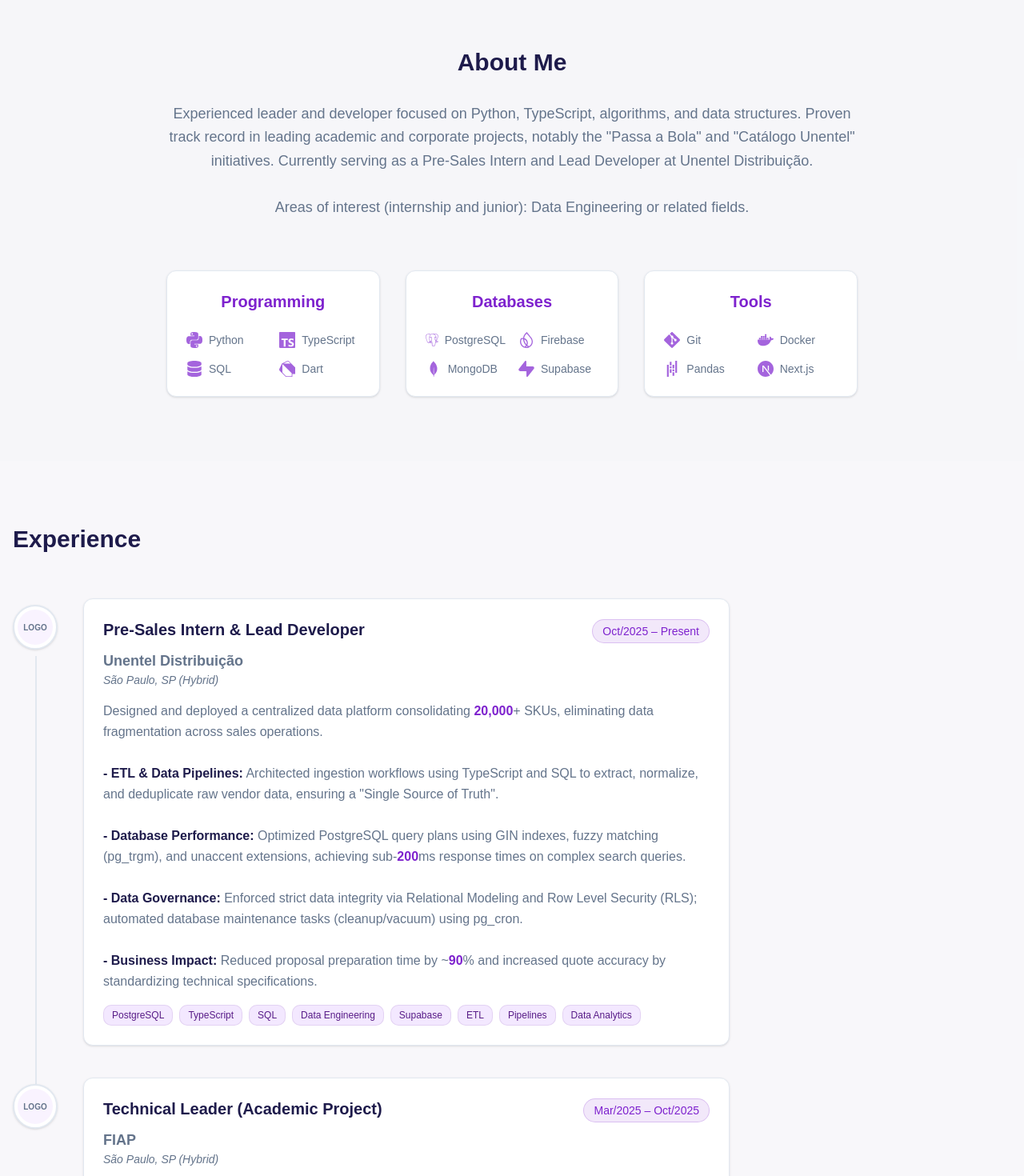
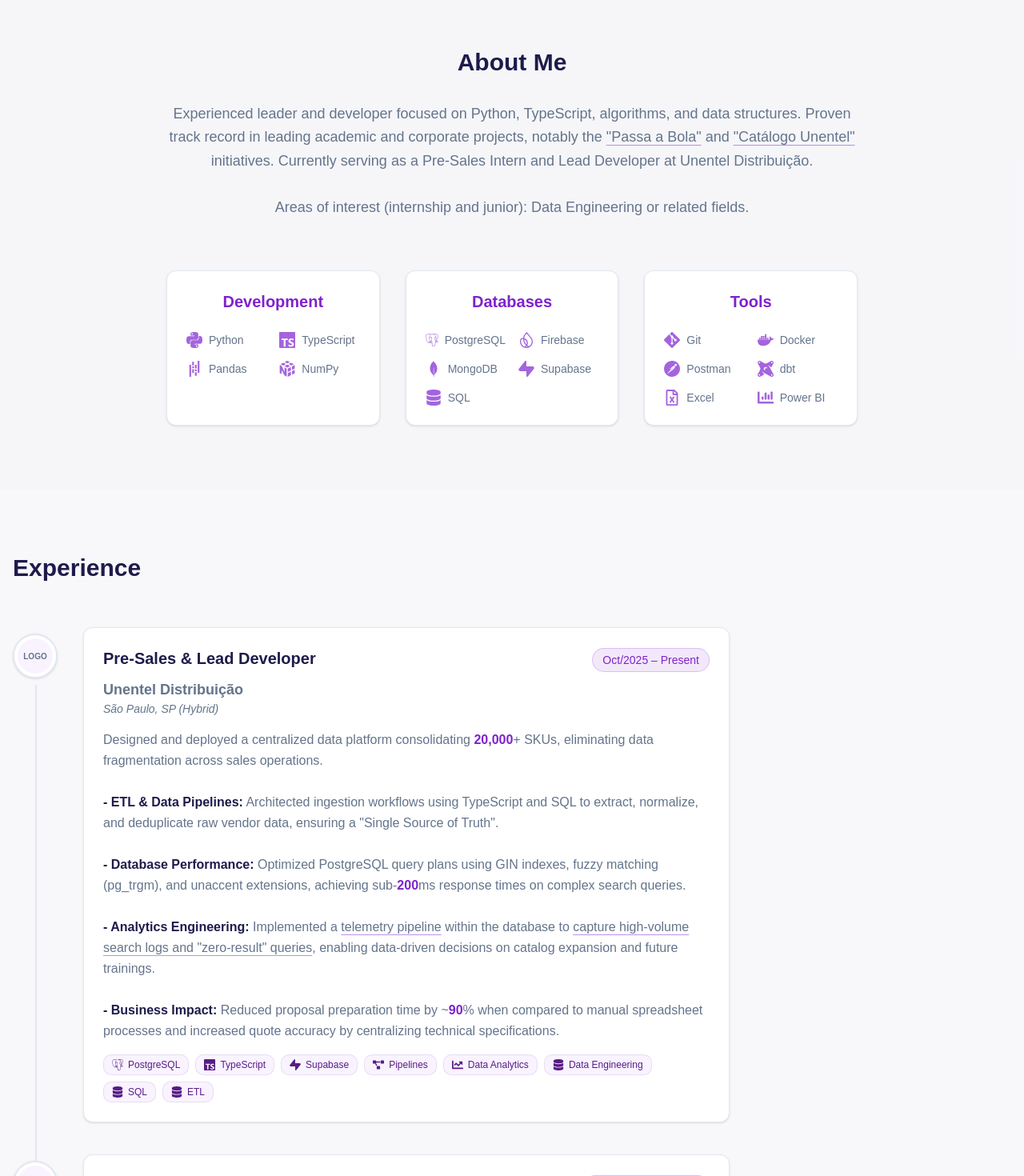
Before and after one commit to Caioncaminha/portfolio, a Next.js app: page / in a window 1280 px wide. Shown: the part 820-2290 px from the top of the page at 80% size. Built offline with nearby package versions, Linux system fonts and the light colour scheme.

Commit message:
feat(experience): add tech icons to experience skills
Standardize skill rendering across sections by updating TechIcon with new mappings (Pipelines, Data Analytics, Leadership) and implementing it in the Experience section.

```diff
--- a/src/components/sections/Experience.tsx
+++ b/src/components/sections/Experience.tsx
@@ -3,6 +3,7 @@
 import { useLanguage } from "@/context/language-context";
 import { motion, Variants } from "framer-motion";
 import { RichText } from "@/components/ui/rich-text";
+import { TechIcon } from "@/components/ui/tech-icon";
 
 export function Experience() {
   const { dict } = useLanguage();
@@ -98,12 +99,13 @@
 
                 <div className="flex flex-wrap gap-2 relative z-10">
                   {job.skills.map((skill, i) => (
-                    <span
+                    <div
                       key={i}
-                      className="text-xs font-medium px-2.5 py-1 rounded-md bg-secondary text-secondary-foreground border border-secondary-foreground/10"
+                      className="flex items-center gap-1.5 px-2.5 py-1 rounded-md bg-secondary/50 text-xs font-medium text-secondary-foreground hover:bg-secondary transition-colors border border-secondary-foreground/10"
                     >
-                      {skill}
-                    </span>
+                      <TechIcon name={skill} className="w-3.5 h-3.5" />
+                      <span>{skill}</span>
+                    </div>
                   ))}
                 </div>
               </div>
--- a/src/components/ui/language-toggle.tsx
+++ b/src/components/ui/language-toggle.tsx
@@ -12,7 +12,7 @@
       className="px-3 py-1 rounded-md text-sm font-medium hover:bg-secondary/80 transition-colors border border-transparent hover:border-border focus:outline-none focus:ring-2 focus:ring-primary"
       aria-label="Toggle Language"
     >
-      {language === "en" ? "PT" : "EN"}
+      {language === "en" ? "EN" : "PT"}
     </button>
   );
 }
--- a/src/components/ui/tech-icon.tsx
+++ b/src/components/ui/tech-icon.tsx
@@ -1,30 +1,69 @@
 import {
-  SiPython, SiTypescript, SiPostgresql, SiFlutter, SiDart, SiFirebase,
-  SiReact, SiNextdotjs, SiTailwindcss, SiDocker, SiGit, SiPandas, SiMongodb, SiSupabase
+  SiPython,
+  SiTypescript,
+  SiPostgresql,
+  SiFlutter,
+  SiDart,
+  SiFirebase,
+  SiReact,
+  SiNextdotjs,
+  SiTailwindcss,
+  SiDocker,
+  SiGit,
+  SiPandas,
+  SiMongodb,
+  SiSupabase,
+  SiNumpy,
+  SiPostman,
+  SiDbt,
 } from "react-icons/si";
-import { FaDatabase, FaCode } from "react-icons/fa";
+import {
+  FaDatabase,
+  FaCode,
+  FaChartLine,
+  FaUsers,
+  FaProjectDiagram,
+  FaRegFileExcel,
+  FaChartBar,
+} from "react-icons/fa";
 
-export function TechIcon({ name, className }: { name: string; className?: string }) {
+export function TechIcon({
+  name,
+  className,
+}: {
+  name: string;
+  className?: string;
+}) {
   const normalized = name.toLowerCase();
 
   const icons: Record<string, React.ElementType> = {
-    "python": SiPython,
-    "typescript": SiTypescript,
-    "postgresql": SiPostgresql,
-    "flutter": SiFlutter,
-    "dart": SiDart,
-    "firebase": SiFirebase,
-    "react": SiReact,
+    python: SiPython,
+    typescript: SiTypescript,
+    postgresql: SiPostgresql,
+    flutter: SiFlutter,
+    dart: SiDart,
+    firebase: SiFirebase,
+    react: SiReact,
     "next.js": SiNextdotjs,
-    "tailwind": SiTailwindcss,
-    "docker": SiDocker,
-    "git": SiGit,
-    "pandas": SiPandas,
-    "mongodb": SiMongodb,
-    "supabase": SiSupabase,
-    "sql": FaDatabase,
-    "etl": FaDatabase,
+    tailwind: SiTailwindcss,
+    docker: SiDocker,
+    git: SiGit,
+    pandas: SiPandas,
+    mongodb: SiMongodb,
+    supabase: SiSupabase,
+    sql: FaDatabase,
+    etl: FaDatabase,
     "data engineering": FaDatabase,
+    "data analytics": FaChartLine,
+    "team leadership": FaUsers,
+    pipelines: FaProjectDiagram,
+    "liderança de equipe": FaUsers, // PT support
+    "engenharia de dados": FaDatabase, // PT support
+    numpy: SiNumpy,
+    postman: SiPostman,
+    dbt: SiDbt,
+    excel: FaRegFileExcel,
+    "power bi": FaChartBar,
   };
 
   const Icon = icons[normalized] || FaCode;
--- a/src/data/dictionaries.ts
+++ b/src/data/dictionaries.ts
@@ -9,22 +9,38 @@
     },
     hero: {
       role: "Software Engineering Student | Specializing in Data Engineering",
-      available: "Available for Internship & Junior Roles",
       cta: "Contact Me",
       downloadCv: "Download CV",
     },
     about: {
       title: "About Me",
-      summary: `Experienced leader and developer focused on Python, TypeScript, algorithms, and data structures. Proven track record in leading academic and corporate projects, notably the "Passa a Bola" and "Catálogo Unentel" initiatives. Currently serving as a Pre-Sales Intern and Lead Developer at Unentel Distribuição.
+      summary: `Experienced leader and developer focused on Python, TypeScript, algorithms, and data structures. Proven track record in leading academic and corporate projects, notably the __"Passa a Bola"__ and __"Catálogo Unentel"__ initiatives. Currently serving as a Pre-Sales Intern and Lead Developer at Unentel Distribuição.
 
       Areas of interest (internship and junior): Data Engineering or related fields.`,
+    },
+    skills: {
+      title: "Technical Skills",
+      categories: [
+        {
+          name: "Development",
+          items: ["Python", "TypeScript", "Pandas", "NumPy"],
+        },
+        {
+          name: "Databases",
+          items: ["PostgreSQL", "Firebase", "MongoDB", "Supabase", "SQL"],
+        },
+        {
+          name: "Tools",
+          items: ["Git", "Docker", "Postman", "dbt", "Excel", "Power BI"],
+        },
+      ],
     },
     experience: {
       title: "Experience",
       jobs: [
         {
           company: "Unentel Distribuição",
-          role: "Pre-Sales Intern & Lead Developer",
+          role: "Pre-Sales & Lead Developer",
           period: "Oct/2025 – Present",
           location: "São Paulo, SP (Hybrid)",
           description: `Designed and deployed a centralized data platform consolidating [[20,000]]+ SKUs, eliminating data fragmentation across sales operations.
@@ -33,18 +49,18 @@
 
 **- Database Performance:** Optimized PostgreSQL query plans using GIN indexes, fuzzy matching (pg_trgm), and unaccent extensions, achieving sub-[[200]]ms response times on complex search queries.
 
-**- Data Governance:** Enforced strict data integrity via Relational Modeling and Row Level Security (RLS); automated database maintenance tasks (cleanup/vacuum) using pg_cron.
+**- Analytics Engineering:** Implemented a __telemetry pipeline__ within the database to __capture high-volume search logs and "zero-result" queries__, enabling data-driven decisions on catalog expansion and future trainings.
 
-**- Business Impact:** Reduced proposal preparation time by ~[[90]]% and increased quote accuracy by standardizing technical specifications.`,
+**- Business Impact:** Reduced proposal preparation time by ~[[90]]% when compared to manual spreadsheet processes and increased quote accuracy by centralizing technical specifications.`,
           skills: [
             "PostgreSQL",
             "TypeScript",
-            "SQL",
-            "Data Engineering",
             "Supabase",
-            "ETL",
             "Pipelines",
             "Data Analytics",
+            "Data Engineering",
+            "SQL",
+            "ETL",
           ],
           logo: "https://via.placeholder.com/150",
         },
@@ -64,8 +80,15 @@
 **Key indicators and results:**
 - MVP delivered with full integration (Login/Sign-up, Homepage, Profile, Championships, Admin Panel, Geolocation, Cloud integration, and Multi-factor Authentication).
 - Reduced up to [[70]]% of manual work for clubs in data collection and consolidation (compared to spreadsheet-based processes) by automating ingestion and centralizing records.`,
-          skills: ["Flutter", "Dart", "Firebase", "Team Leadership"],
-          logo: "https://via.placeholder.com/150",
+          skills: [
+            "Flutter",
+            "Dart",
+            "Cloud Firestore",
+            "Firebase",
+            "Git",
+            "Team Leadership",
+          ],
+          logo: "/public/images/projects/unentel-catalog/unentel_logo.jpg",
         },
       ],
     },
@@ -153,22 +176,11 @@
         {
           institution: "FIAP",
           degree: "Bachelor’s Degree in Software Engineering",
-          status: "2nd Year (Full-Stack and DevSecOps focus)",
-          graduation: "Expected Dec/2028",
+          status: "2nd Year",
+          graduation: "Expected Graduation - Dec/2028",
         },
       ],
       certifications: ["Design Thinking Process", "Big Data"],
-    },
-    skills: {
-      title: "Technical Skills",
-      categories: [
-        { name: "Programming", items: ["Python", "TypeScript", "SQL", "Dart"] },
-        {
-          name: "Databases",
-          items: ["PostgreSQL", "Firebase", "MongoDB", "Supabase"],
-        },
-        { name: "Tools", items: ["Git", "Docker", "Pandas", "Next.js"] },
-      ],
     },
     contact: {
       title: "Let's Talk",
@@ -188,7 +200,6 @@
     },
     hero: {
       role: "Estudante de Engenharia de Software | Especialista em Engenharia de Dados",
-      available: "Disponível para Estágio e Vagas Júnior",
       cta: "Vamos Conversar",
       downloadCv: "Baixar CV",
     },
@@ -196,6 +207,17 @@
       title: "Sobre Mim",
       summary:
         "Líder e desenvolvedor experiente focado em Python, TypeScript, algoritmos e estruturas de dados. Histórico comprovado na liderança de projetos acadêmicos e corporativos, notadamente as iniciativas 'Passa a Bola' e 'Catálogo Unentel'. Atualmente atuando como Estagiário de Pré-Vendas e Desenvolvedor Líder na Unentel Distribuição.",
+    },
+    skills: {
+      title: "Habilidades Técnicas",
+      categories: [
+        { name: "Programação", items: ["Python", "TypeScript", "SQL", "Dart"] },
+        {
+          name: "Banco de Dados",
+          items: ["PostgreSQL", "Firebase", "MongoDB", "Supabase"],
+        },
+        { name: "Ferramentas", items: ["Git", "Docker", "Pandas", "Next.js"] },
+      ],
     },
     experience: {
       title: "Experiência",
@@ -315,17 +337,6 @@
       ],
       certifications: ["Design Thinking Process", "Big Data"],
     },
-    skills: {
-      title: "Habilidades Técnicas",
-      categories: [
-        { name: "Programação", items: ["Python", "TypeScript", "SQL", "Dart"] },
-        {
-          name: "Banco de Dados",
-          items: ["PostgreSQL", "Firebase", "MongoDB", "Supabase"],
-        },
-        { name: "Ferramentas", items: ["Git", "Docker", "Pandas", "Next.js"] },
-      ],
-    },
     contact: {
       title: "Vamos Conversar",
       email: "caioncaminha@gmail.com",
```
Also changed, not shown: public/images/projects/unentel-catalog/unentel_logo.jpg (added), 1 other file (tests, documents, lock files or other folders).
